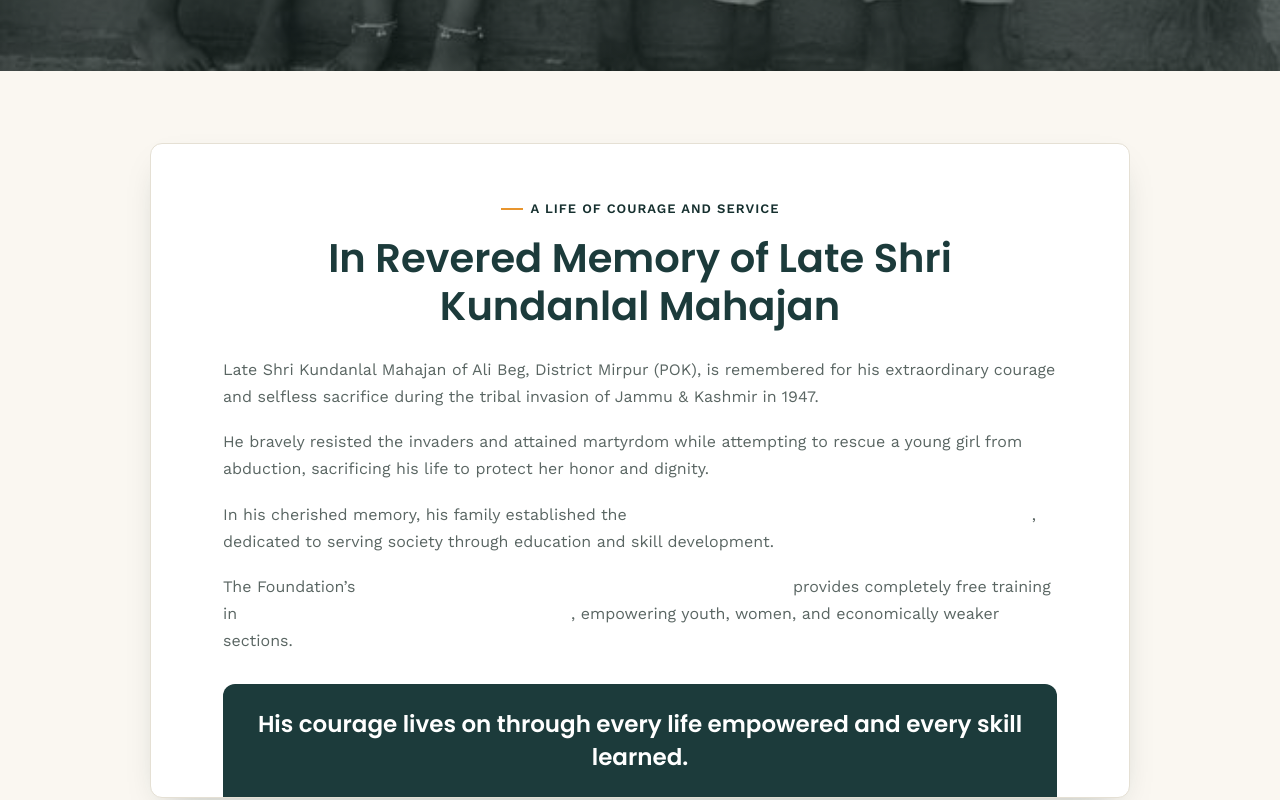
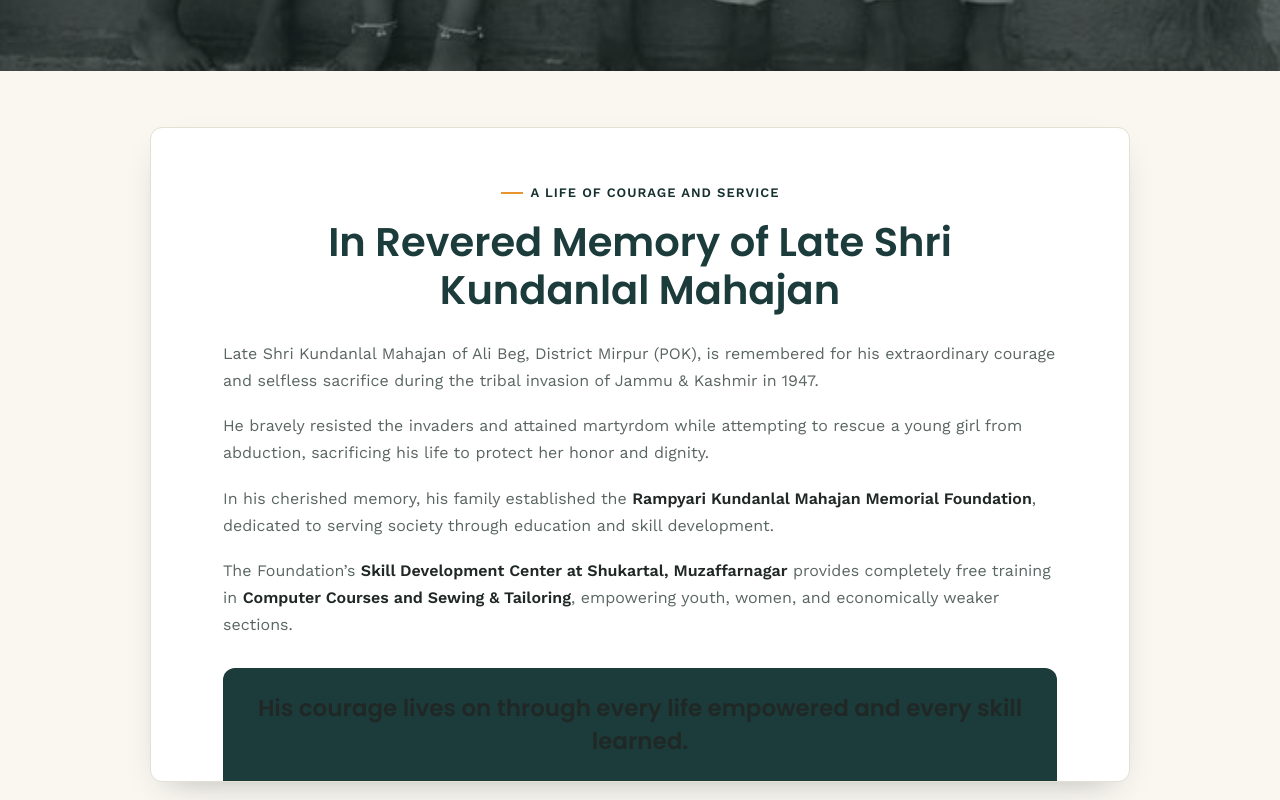
Before and after one commit to OnremoteProjects/YOUR_REPO_NAME, a website: page index.html in a window 1280 px wide. Shown: the part 674-1474 px from the top of the page. Drawn offline with nearby package versions, Linux system fonts and the light colour scheme.

Commit message:
Modify padding and style for memorial section
Adjusted padding for the memorial section and updated styles for strong elements.

```diff
--- a/css/style.css
+++ b/css/style.css
@@ -616,7 +616,7 @@ body.menu-open .nav-backdrop { opacity: 1; visibility: visible; }
    ========================================================= */
 .memorial-section {
   background: var(--cream-100);
-  padding: 72px 0 88px;
+  padding: 56px 0 88px;
 }
 
 .memorial-card {
@@ -658,6 +658,11 @@ body.menu-open .nav-backdrop { opacity: 1; visibility: visible; }
 }
 
 .memorial-copy strong {
+  color: var(--ink-900);
+  font-weight: 600;
+}
+
+.memorial-copy strong2 {
   color: var(--white);
   font-weight: 600;
 }
```
